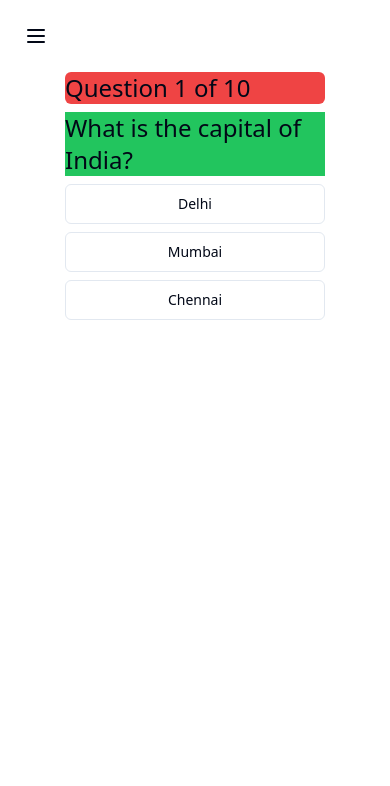
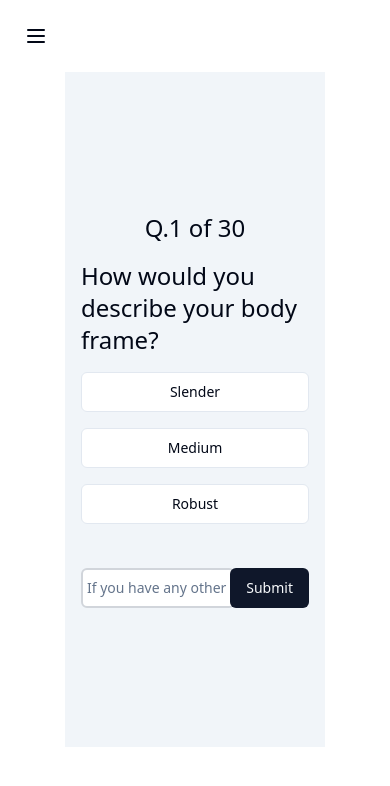
Before and after one commit to Anish-Karthik/Prakriti, a Next.js app: page /quiz in a window 390 px wide. Shown: the top 786 px of the page. Built offline with nearby package versions, Linux system fonts and the light colour scheme.

Commit message:
Changes to Quiz page

```diff
--- a/app/(dashboard)/(routes)/quiz/page.tsx
+++ b/app/(dashboard)/(routes)/quiz/page.tsx
@@ -4,7 +4,7 @@ import React from 'react'
 const QuizPage = () => {
 
   return (
-    <div className='flex flex-col h-full w-full justify-center items-center'>
+    <div className='flex flex-col h-[80vh] w-full justify-center items-center'>
       <Quiz />
     </div>
 
--- a/app/api/chat/route.ts
+++ b/app/api/chat/route.ts
@@ -1,6 +1,8 @@
 // route.ts Route Handlers
 import { Configuration, OpenAIApi } from "openai-edge";
 import { OpenAIStream, StreamingTextResponse } from "ai";
+import { auth } from "@clerk/nextjs";
+import { NextResponse } from "next/server";
 
 export const runtime = 'edge';
 
@@ -11,8 +13,13 @@ const openai = new OpenAIApi(config);
 
 
 export async function POST(request: Request) {
+
+    const { userId } = auth();
     const { messages } = await request.json();
 
+    if (!userId) {
+        return new NextResponse("Unauthorized", { status: 401 });
+    }
 
 
     const response = await openai.createChatCompletion({
--- /dev/null
+++ b/app/api/classify/route.ts
@@ -0,0 +1,38 @@
+
+import { NextResponse } from 'next/server';
+import { auth } from "@clerk/nextjs"
+import { ChatCompletionRequestMessage, Configuration, OpenAIApi } from 'openai-edge';
+
+const runtime = 'edge';
+const configuration = new Configuration({
+  apiKey: process.env.OPENAI_API_KEY,
+});
+
+const openai = new OpenAIApi(configuration);
+
+export async function POST(req: Request) {
+  try {
+    const { userId } = auth();
+    const body = await req.json();
+    const { messages } = body;
+
+    // TODO
+
+    if(!userId) {
+      return new NextResponse("Unauthorized", { status: 401 });
+    }
+
+    if(!configuration.apiKey) {
+      return new NextResponse("OpenAI API Key not configured", { status: 500 });
+    }
+
+    if (!messages) {
+      return new NextResponse("Missing messages", { status: 400 });
+    }
+
+
+  } catch (error) {
+    console.error("[CODE_ERROR]",error);
+    return new NextResponse("Internal error", { status: 500 });
+  }
+}
--- a/components/ai/ChatComponent.tsx
+++ b/components/ai/ChatComponent.tsx
@@ -11,7 +11,7 @@ export default function ChatComponent() {
   const [display,setDisplay]=useState('block')
   const yogi="https://i.ibb.co/N7cJc3F/1024.png";
   const {user}=useUser();
-  const Profile=user?.profileImageUrl;
+  const Profile=user?.imageUrl;
 
   useEffect(() => {
     if(messages.length>0)
--- a/components/forms/Quiz.tsx
+++ b/components/forms/Quiz.tsx
@@ -3,39 +3,44 @@ import React, { useEffect, useState } from 'react'
 import { Button } from '../ui/button'
 import { toast } from 'react-hot-toast'
 import { useRouter } from 'next/navigation'
+import { Input } from '../ui/input'
+import { questionMCQarray, TquestionMCQ } from '@/lib/questions'
 
-
+// export type TAnswer = array of string size of questionMCQ.length
+export type TAnswer = string[]
 
 const Quiz = () => {
   const [index, setIndex] = useState(0)
-  const [question, setQuestion] = useState(questionMCQ[index])
+  const [question, setQuestion] = useState(questionMCQarray[index])
+  const [answerMCQarray, setAnswers] = useState<string[]>(new Array(questionMCQarray.length).fill(''))
   const router = useRouter()
 
   function onClick(e: React.MouseEvent<HTMLButtonElement, MouseEvent>) {
-    questionMCQ[index].answer = e.currentTarget.value
-    question.answer = e.currentTarget.value
+    const tmp = [...answerMCQarray]
+    tmp[index] = e.currentTarget.value
+    setAnswers((prev)=> tmp)
     setIndex((prev) => prev + 1)
   }
 
   useEffect(() => {
-    if(index === questionMCQ.length) {
+    if(index === questionMCQarray.length) {
       // import react toast
       router.push('/dashboard')
-      console.log(questionMCQ)
+      console.log(`answer`, answerMCQarray)
       toast.success(`Quiz Completed`)
     } else{
-      console.log(`question`, questionMCQ)
-      setQuestion(questionMCQ[index])
+      console.log(`question`, questionMCQarray)
+      setQuestion(questionMCQarray[index])
     }
   }, [index])
 
 
   return (
-    <div className='flex-1 flex flex-col items-center justify-center w-2/3 gap-2'>
-      <div className='bg-red-500 w-full lg:h-10 rounded-md'>
-        <h1 className='text-2xl'>Question {index+1} of 10</h1>
+    <div className='flex-1 flex flex-col items-center justify-center w-2/3 gap-4 bg-slate-100 p-4 h-full'>
+      <div className='w-full lg:h-10 rounded-md'>
+        <h1 className='text-2xl text-center'>Q.{index+1} of {questionMCQarray.length}</h1>
       </div>
-      <div className='bg-green-500 w-full lg:h-20'>
+      <div className=' w-full lg:h-20'>
         <h1 className='text-2xl'>{question.question}</h1>
       </div>
       {question.options.map((option, i) => (
@@ -43,32 +48,36 @@ const Quiz = () => {
           {option}
         </Button>
       ))}
-
+      <OptionalInput question={question} />
     </div>
   )
 }
 
-export default Quiz
-export interface questionType {
-  question: string;
-  options: string[];
-  answer: string;
+function OptionalInput({question}: {question: TquestionMCQ}) {
+  const [value, setValue] = useState('')
+
+  async function callAPI(e: React.MouseEvent<HTMLButtonElement, MouseEvent>) {
+    //TODO: call API here
+
+    toast.success(`Quiz Completed`)
+  }
+
+  return (
+    <div className='flex w-full pt-7'>
+      <Input
+      // remove outline
+        className='w-full mr-[-5px] p-1 border-2 border-gray-300 rounded-md active:outline-none focus:outline-none focus:ring-2 focus:ring-gray-300'
+        placeholder='If you have any other opinions, please mention here'
+        value={value}
+        onChange={(e) => setValue(e.currentTarget.value)}
+        name='optional'
+      />
+      <Button onClick={(e) => callAPI(e)}>
+        Submit
+      </Button>
+    </div>
+  )
 }
 
-export const questionMCQ : questionType[] = [
-  {
-    question: "What is the capital of India?",
-    options: ["Delhi", "Mumbai", "Chennai"],
-    answer: "",
-  },
-  {
-    question: "What is the capital of China?",
-    options: ["Beijing", "Shanghai", "Shenzhen"],
-    answer: "",
-  },
-  {
-    question: "What is the capital of USA?",
-    options: ["Washington DC", "New York", "Los Angeles"],
-    answer: "",
-  }
-]
+
+export default Quiz
--- /dev/null
+++ b/lib/questions.ts
@@ -0,0 +1,127 @@
+export type TquestionMCQ = {
+  question: string;
+  options: string[];
+}
+
+export const questionMCQarray : TquestionMCQ[] = [
+  {
+    question: "How would you describe your body frame?",
+    options: ["Slender", "Medium", "Robust"],
+  },
+  {
+    question: "What is your typical body temperature?",
+    options: ["Cold", "Normal", "Warm"],
+  },
+  {
+    question: "How is your skin?",
+    options: ["Dry", "Sensitive", "Oily"],
+  },
+  {
+    question: "Do you have a tendency to gain weight easily or have difficulty losing weight?",
+    options: ["Yes", "No", "Sometimes"],
+  },
+  {
+    question: "How is your hair type?",
+    options: ["Dry", "Oily", "Normal"],
+  },
+  {
+    question: "How is your digestion?",
+    options: ["Fast", "Moderate", "Slow"],
+  },
+  {
+    question: "Do you experience constipation or diarrhea more often?",
+    options: ["Constipation", "Diarrhea", "Neither"],
+  },
+  {
+    question: "Are you prone to gas and bloating after meals?",
+    options: ["Yes", "No", "Sometimes"],
+  },
+  {
+    question: "How would you describe your appetite?",
+    options: ["Strong", "Moderate", "Weak"],
+  },
+  {
+    question: "What is your sleep pattern?",
+    options: ["Light sleeper", "Moderate sleeper", "Heavy sleeper"],
+  },
+  {
+    question: "Do you often feel cold, even in warm weather?",
+    options: ["Yes", "No", "Sometimes"],
+  },
+  {
+    question: "Are you sensitive to bright light or sunlight?",
+    options: ["Yes", "No", "Sometimes"],
+  },
+  {
+    question: "Do you have a preference for warm or cold beverages?",
+    options: ["Warm", "Cold", "No preference"],
+  },
+  {
+    question: "How is your tolerance to spicy foods?",
+    options: ["High", "Moderate", "Low"],
+  },
+  {
+    question: "Do you have a tendency to sweat easily?",
+    options: ["Yes", "No", "Sometimes"],
+  },
+  {
+    question: "How do you handle stress?",
+    options: ["Calm", "Irritable", "Anxious"],
+  },
+  {
+    question: "Are you more comfortable in a hot or cold climate?",
+    options: ["Hot", "Cold", "Moderate"],
+  },
+  {
+    question: "How is your memory and ability to learn new things?",
+    options: ["Sharp", "Moderate", "Forgetful"],
+  },
+  {
+    question: "Are you prone to skin conditions like acne, rashes, or eczema?",
+    options: ["Yes", "No", "Sometimes"],
+  },
+  {
+    question: "Do you have a preference for certain tastes?",
+    options: ["Sweet", "Sour", "Salty", "Bitter", "Astringent"],
+  },
+  {
+    question: "How do you react to caffeine or stimulants?",
+    options: ["No effect", "Sensitive", "Jittery"],
+  },
+  {
+    question: "Are your joints prone to cracking or stiffness?",
+    options: ["Yes", "No", "Sometimes"],
+  },
+  {
+    question: "How is your menstrual cycle (if applicable)?",
+    options: ["Regular", "Irregular", "Heavy", "Light"],
+  },
+  {
+    question: "Do you have a preference for certain colors or environments?",
+    options: ["Yes", "No", "Sometimes"],
+  },
+  {
+    question: "How is your emotional disposition?",
+    options: ["Calm", "Easily angered", "Emotional"],
+  },
+  {
+    question: "Do you prefer a routine and structure in your daily life?",
+    options: ["Yes", "No", "Sometimes"],
+  },
+  {
+    question: "Are you more of a planner or spontaneous in decision-making?",
+    options: ["Planner", "Spontaneous", "Both"],
+  },
+  {
+    question: "How is your overall energy level throughout the day?",
+    options: ["Consistent", "Fluctuating"],
+  },
+  {
+    question: "Are you more comfortable in social settings or solitude?",
+    options: ["Social settings", "Solitude", "Both"],
+  },
+  {
+    question: "Do you have a tendency to overexert yourself physically and mentally?",
+    options: ["Yes", "No", "Sometimes"],
+  },
+];
```
